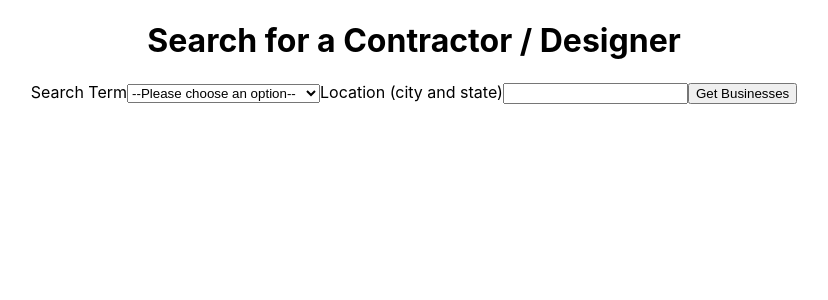
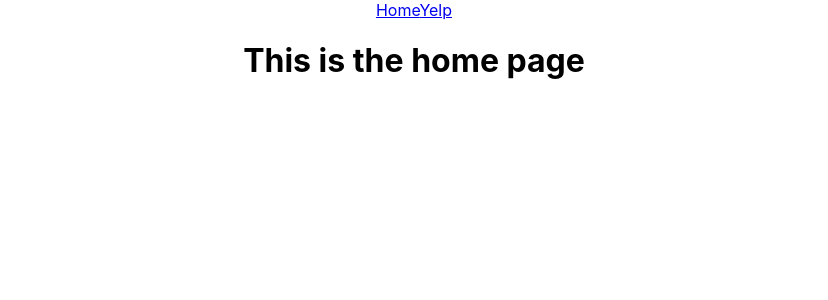
Before and after one commit to cwedwards9/modern-living-app, a React (Create React App) app in the folder client/: page / in a window 1280 px wide. Shown: the top 300 px of the page, without its empty margins (226-1054 px from the left). Built offline with nearby package versions, Linux system fonts and the light colour scheme.

Commit message:
Implement React router

```diff
--- a/client/src/App.js
+++ b/client/src/App.js
@@ -1,12 +1,20 @@
 import React, { Component } from 'react';
-import YelpSearch from "./YelpSearch";
+import { Route, Switch } from "react-router-dom";
+import YelpSearch from "./pages/YelpSearch";
+import Home from "./pages/Home";
+import Navbar from "./components/Navbar";
 import './App.css';
 
 class App extends Component {
   render() {
     return (
       <div className="App">
-        <YelpSearch />
+        <Navbar />
+
+        <Switch>
+          <Route exact path="/" render= { () => <Home /> } />
+          <Route exact path="/yelp" render= { () => <YelpSearch /> } />
+        </Switch>
       </div>
     );
   }
--- a/client/src/index.js
+++ b/client/src/index.js
@@ -1,12 +1,15 @@
 import React from 'react';
 import ReactDOM from 'react-dom';
+import { BrowserRouter } from "react-router-dom";
 import './index.css';
 import App from './App';
 import reportWebVitals from './reportWebVitals';
 
 ReactDOM.render(
   <React.StrictMode>
-    <App />
+    <BrowserRouter>
+      <App />
+    </BrowserRouter>
   </React.StrictMode>,
   document.getElementById('root')
 );
```
